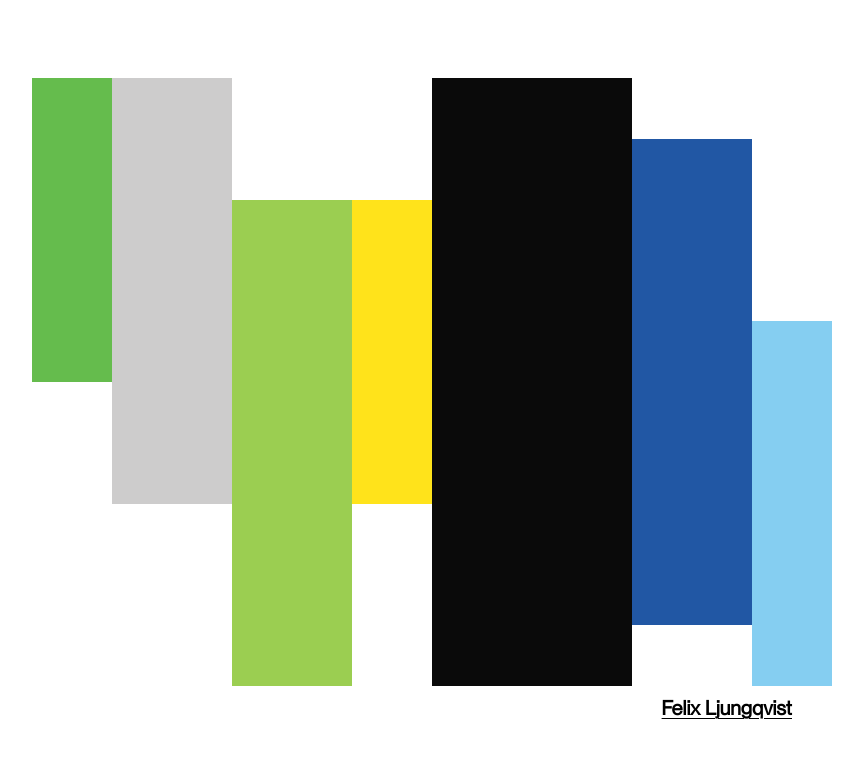
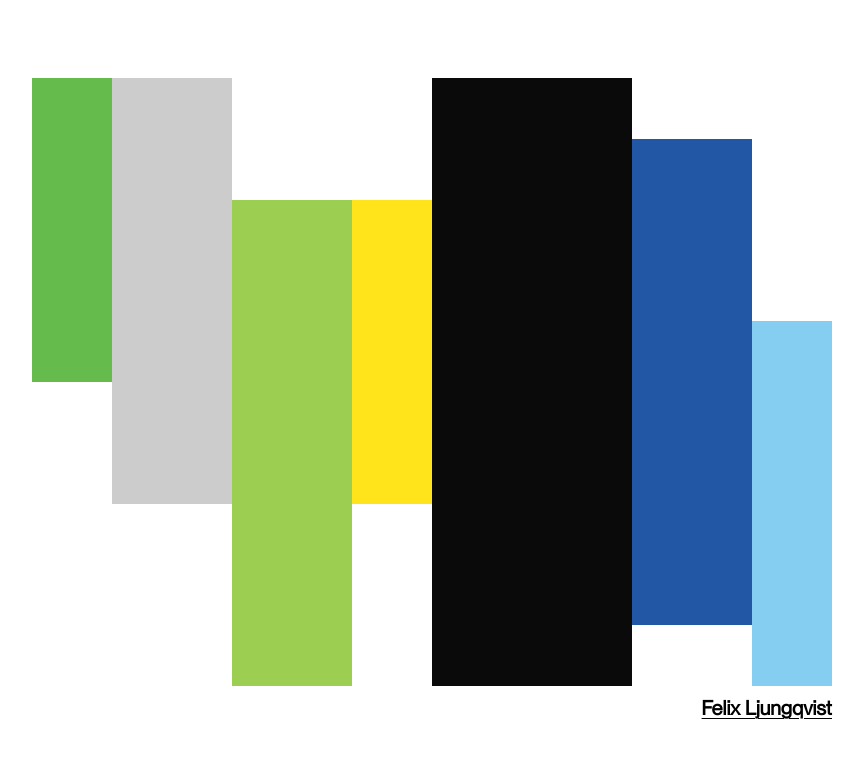
Before and after one commit to qvisten12/felix-portfolio, a Next.js app: page / in a window 1280 px wide. Shown: the top 758 px of the page, without its empty margins (208-1072 px from the left). Built offline with nearby package versions, Linux system fonts and the light colour scheme.

Commit message:
Fix ladning on mobile

```diff
--- a/app/landing.css
+++ b/app/landing.css
@@ -270,6 +270,7 @@
 
 .landing-title-wrapper {
   width: 90vmin;
+  width: 100vmin;
   display: flex;
   justify-content: end;
 }
@@ -294,4 +295,7 @@
   #wrapper {
     width: 90vmin;
   }
+  .landing-title-wrapper {
+    width: 90vmin;
+  }
 }
```
